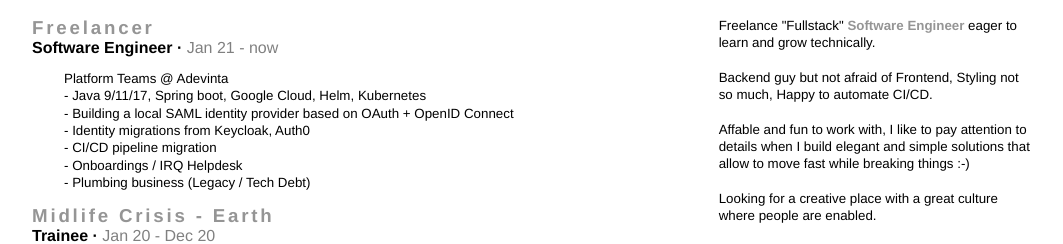
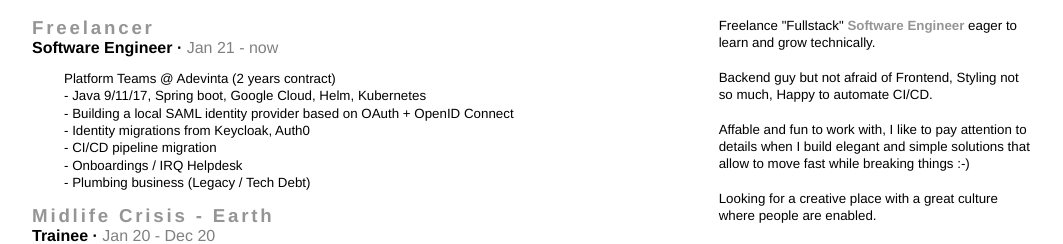
Before and after one commit to thomas-schwebel/website, a React (Create React App) app: page / in a window 1280 px wide. Shown: the part 428-672 px from the top of the page, without its empty margins (108-1171 px from the left). Built offline with nearby package versions, Linux system fonts and the light colour scheme.

Commit message:
add adevinta contract duration

```diff
--- a/src/pages/resume/index.js
+++ b/src/pages/resume/index.js
@@ -48,7 +48,7 @@ function Resume() {
                     title="Software Engineer"
                     from="Jan 21"
                     to="now">
-                        <p>Platform Teams @ Adevinta<br/>
+                        <p>Platform Teams @ Adevinta (2 years contract)<br/>
                         - Java 9/11/17, Spring boot, Google Cloud, Helm, Kubernetes<br/>
                         - Building a local SAML identity provider based on OAuth + OpenID Connect<br/>
                         - Identity migrations from Keycloak, Auth0<br/>
```
